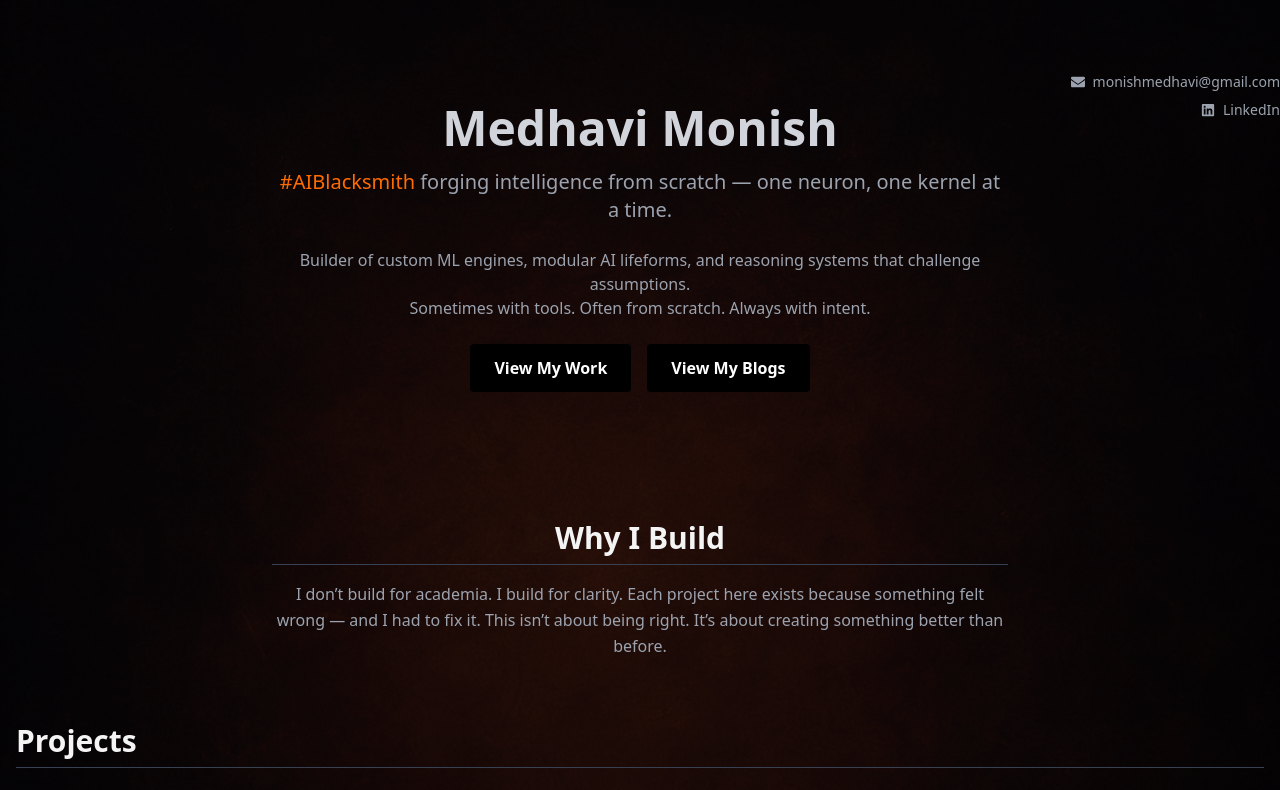
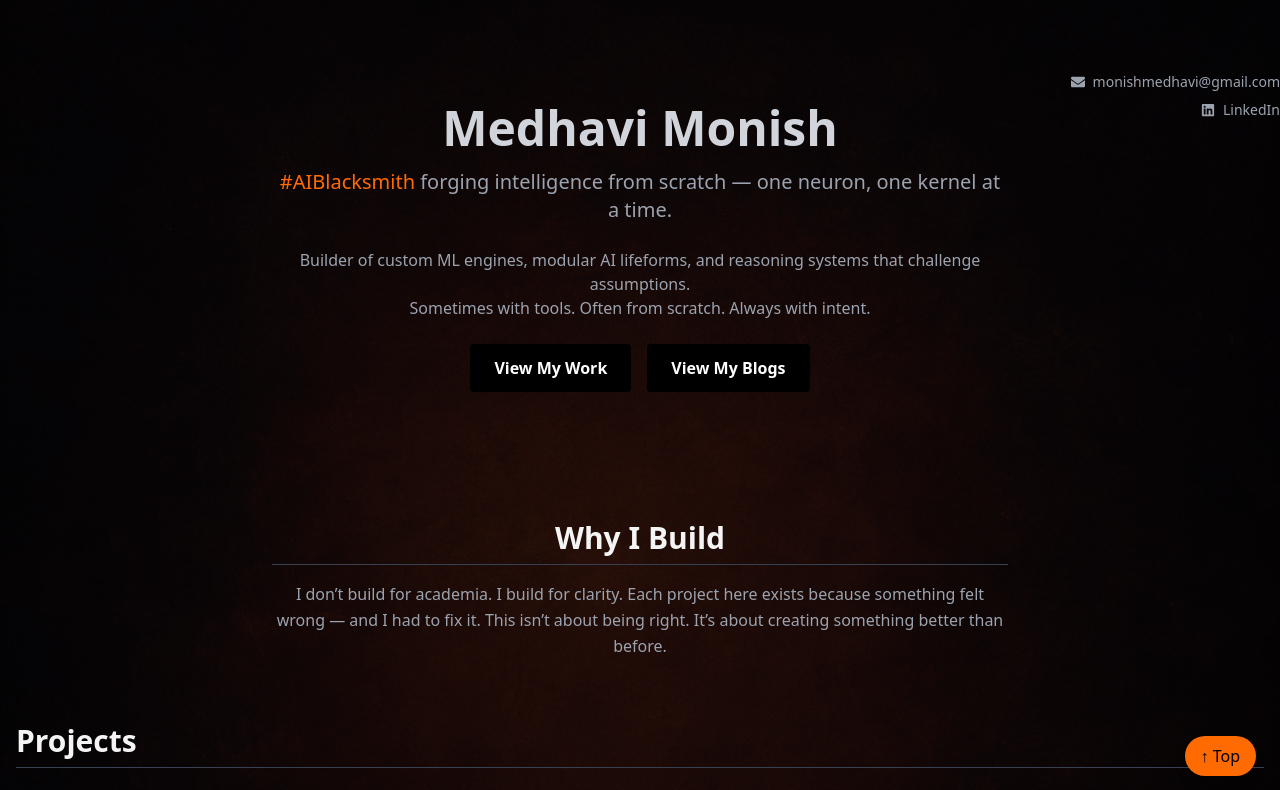
Before and after one commit to MedhaviMonish/medhavimonish.github.io, a Next.js app: page / in a window 1280 px wide. Shown: the top 790 px of the page. Built offline with nearby package versions, Linux system fonts and the light colour scheme.

Commit message:
added scroll to top button

```diff
--- a/src/app/page.tsx
+++ b/src/app/page.tsx
@@ -1,3 +1,4 @@
+"use client";
 import Hero from "@/components/Hero";
 import ProjectList from "@/components/ProjectList";
 import BlogList from "@/components/BlogList";
@@ -41,6 +42,12 @@ export default function HomePage() {
             </a>
           </div>
         </footer>
+        <button
+          onClick={() => window.scrollTo({ top: 0, behavior: "smooth" })}
+          className="fixed bottom-6 right-6 z-50 bg-ember text-black px-4 py-2 rounded-full shadow-lg hover:bg-orange-400 transition"
+        >
+          ↑ Top
+        </button>
       </div>
     </main>
   );
```
